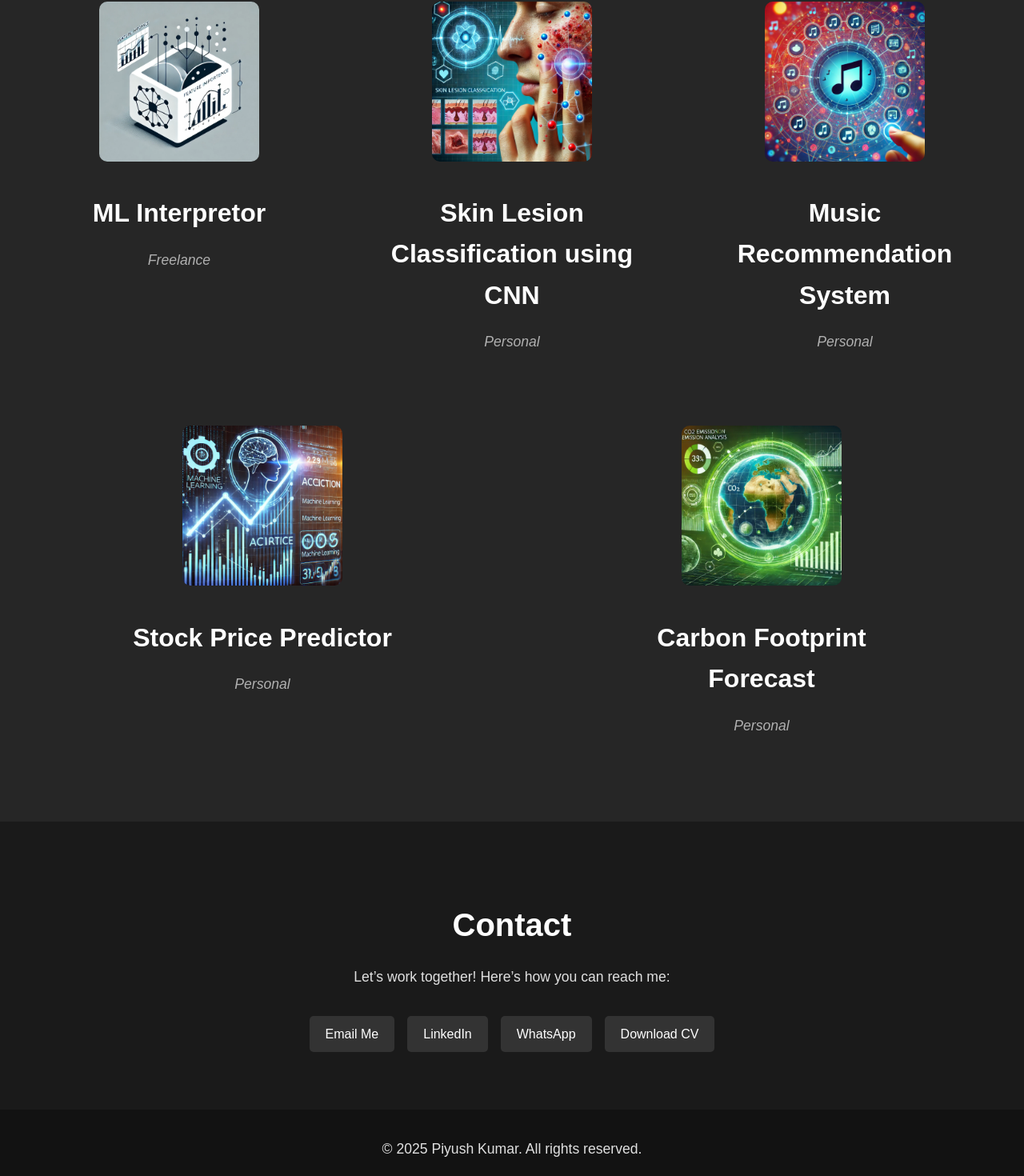
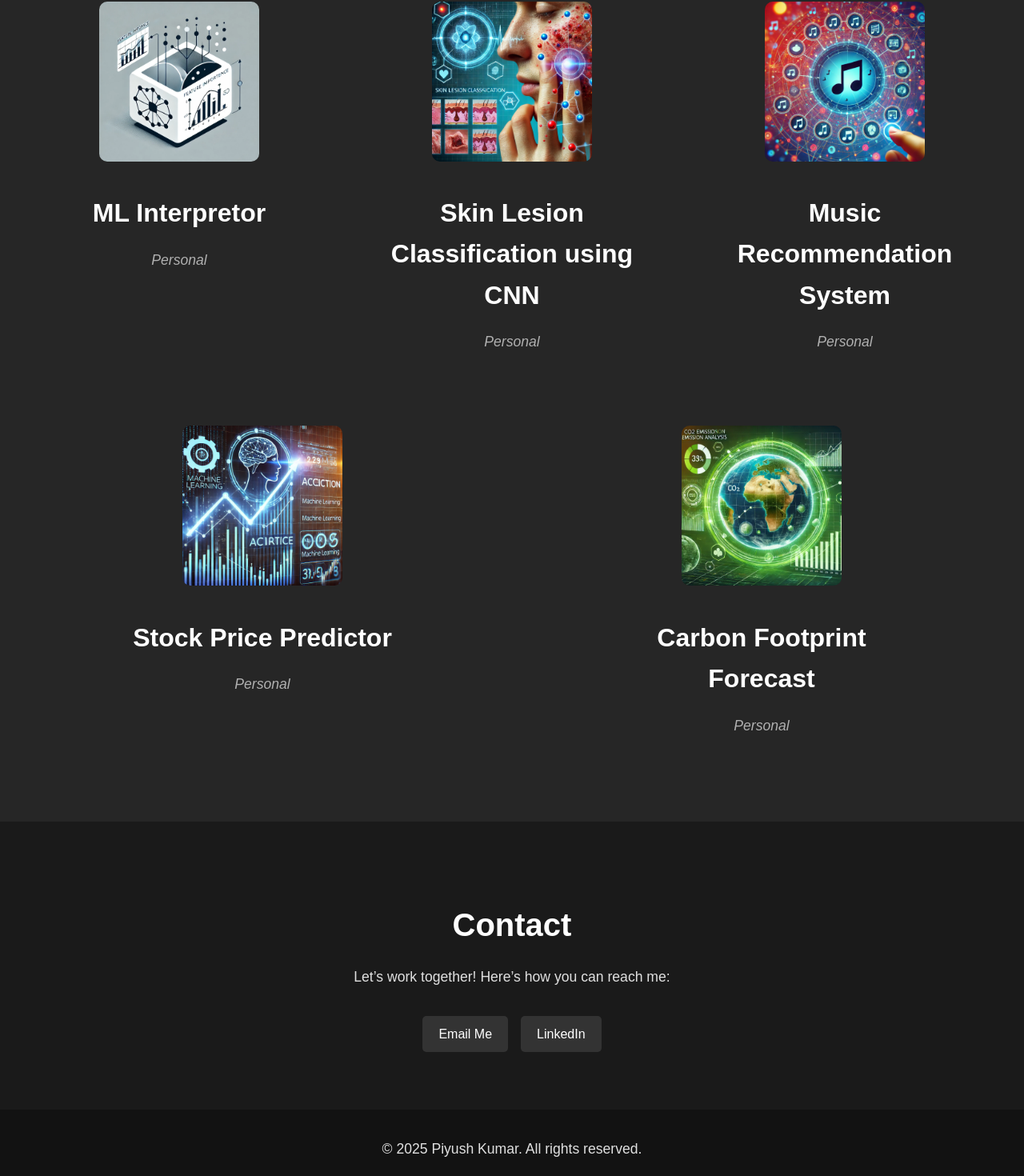
Before and after one commit to Piyushkumar14/portfoliowebsite, a React (Create React App) app: page / in a window 1280 px wide. Shown: the part 1866-3336 px from the top of the page at 80% size. Built offline with nearby package versions, Linux system fonts and the light colour scheme.

Commit message:
two problem fixed

```diff
--- a/src/components/Contact.js
+++ b/src/components/Contact.js
@@ -8,8 +8,6 @@ const Contact = () => {
             <div className="contact-methods">
                 <a href="mailto:pr14122001@gmail.com" className="btn">Email Me</a>
                 <a href="https://linkedin.com/in/piyush-kumar14" target="_blank" rel="noopener noreferrer" className="btn">LinkedIn</a>
-                <a href="https://wa.me/918527891728" target="_blank" rel="noopener noreferrer" className="btn">WhatsApp</a>
-                <a href="/Piyush_ATS_Resume.pdf" download className="btn">Download CV</a>
             </div>
         </section>
     );
--- a/src/components/Projects.js
+++ b/src/components/Projects.js
@@ -9,7 +9,7 @@ const Projects = () => {
             title: 'ML Interpretor',
             image: require('../assets/MLinterpretor.webp'),
             description: 'Developed a codeless tool to interpret black-box models like Random Forest and XGBoost, improving model transparency and debugging efficiency. Integrated feature importance insights and misclassification analysis to help data scientists understand model behavior. Built using Python, Streamlit, and Docker for seamless deployment.',
-            type: 'Freelance',
+            type: 'Personal',
             github: 'https://github.com/Piyushkumar14/ML_Interpretor'
         },
         {
```
